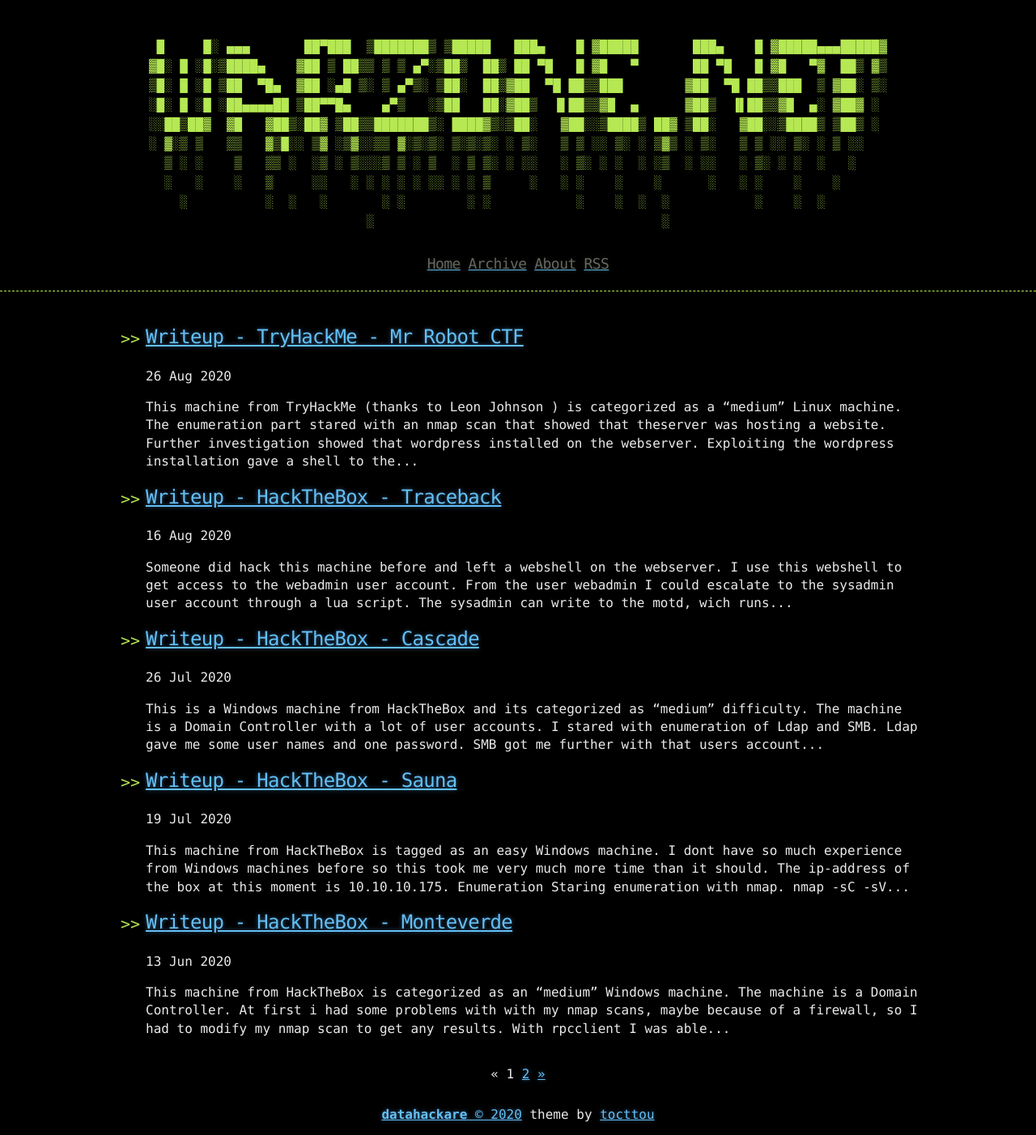
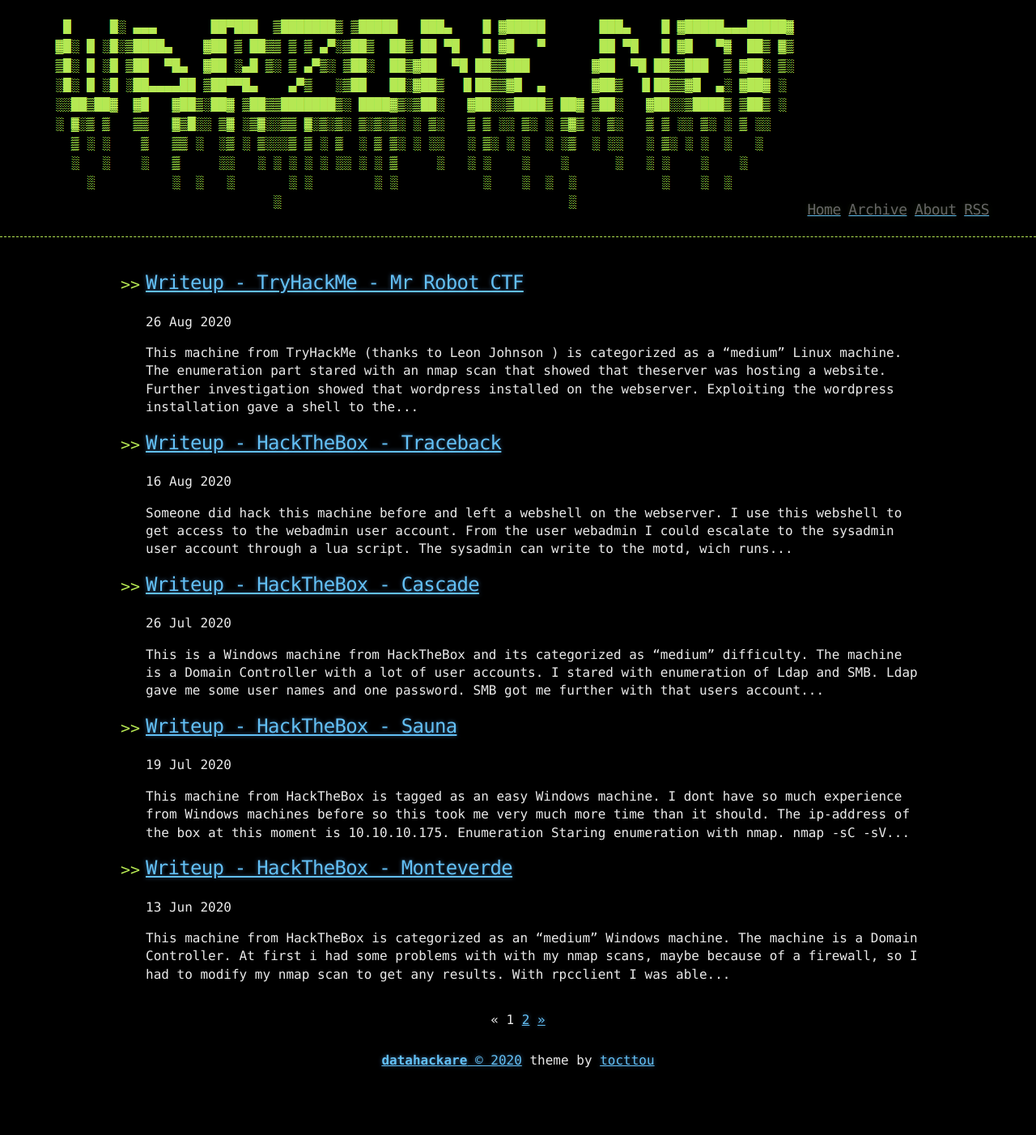
Before and after one commit to datahackare/warz0ne, a Jekyll site: the page built from index.html, in a window 1280 px wide. Shown: the whole page at 81% size. Built offline with Jekyll 4.4.1, drawn with Linux system fonts in a browser that asks for light colours; the list of posts is cut into pages by our own code; after the commit the page ends 1335 px from its top, so only the background shows below that.

Commit message:
Update header.html

```diff
--- a/_includes/header.html
+++ b/_includes/header.html
@@ -6,7 +6,8 @@
     </a> -->
 
     <div class="header-links">
-     <pre style="border:black">
+    <img src="Pictures/banner.PNG">
+    <!--- <pre style="border:black">
  █     █░ ▄▄▄       ██▀███  ▒███████▒ ▒█████   ███▄    █ ▓█████       ███▄    █ ▓█████▄▄▄█████▓
 ▓█░ █ ░█░▒████▄    ▓██ ▒ ██▒▒ ▒ ▒ ▄▀░▒██▒  ██▒ ██ ▀█   █ ▓█   ▀       ██ ▀█   █ ▓█   ▀▓  ██▒ ▓▒
 ▒█░ █ ░█ ▒██  ▀█▄  ▓██ ░▄█ ▒░ ▒ ▄▀▒░ ▒██░  ██▒▓██  ▀█ ██▒▒███        ▓██  ▀█ ██▒▒███  ▒ ▓██░ ▒░
@@ -17,7 +18,7 @@
   ░   ░    ░   ▒     ░░   ░ ░ ░ ░ ░ ░░ ░ ░ ▒     ░   ░ ░    ░    ░      ░   ░ ░    ░    ░
     ░          ░  ░   ░       ░ ░        ░ ░           ░    ░  ░  ░           ░    ░  ░
                             ░                                     ░
-</pre>
+</pre> -->
        {% include links.html %}
     </div>
   </div>
```
